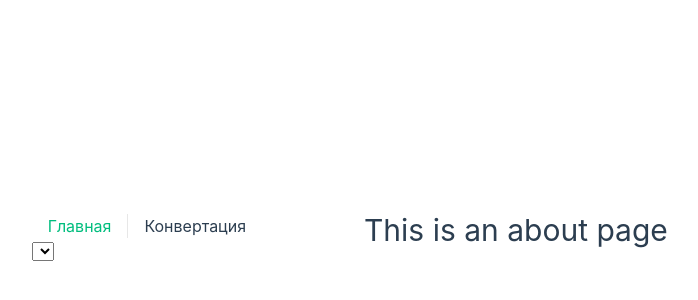
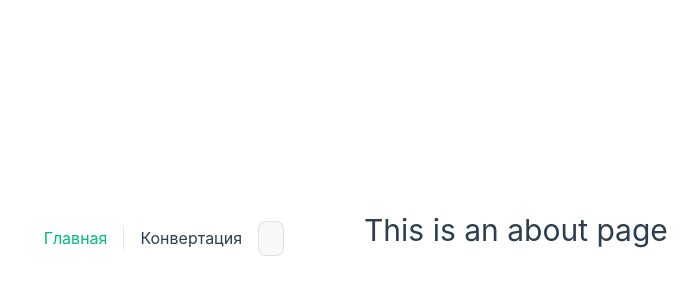
Before and after one commit to Panych-hub/adopt-me-test, a Vue app: page /convert in a window 1280 px wide. Shown: the part 170-470 px from the top of the page, without its empty margins (276-974 px from the left). Built offline with nearby package versions, Linux system fonts and the light colour scheme; the HTML template or start-up script is replaced by a standard one.

Commit message:
feat: add currency card

```diff
--- a/package.json
+++ b/package.json
@@ -36,7 +36,6 @@
     "prettier": "3.5.3",
     "typescript": "~5.8.0",
     "vite": "^6.2.4",
-    "vite-plugin-vue-devtools": "^7.7.2",
     "vue-tsc": "^2.2.8"
   }
 }
--- a/src/components/CurrencyCard.vue
+++ b/src/components/CurrencyCard.vue
@@ -1,11 +1,33 @@
 <script setup lang="ts">
-
+defineProps<{
+  canRemove?: boolean
+  currentCurrency: string
+  convertingCurrency: string
+  convertingValue: number
+}>()
 </script>
 
 <template>
-
+  <div class="currency-card__card">
+    1 {{currentCurrency}} = {{convertingValue}} {{convertingCurrency}}
+  </div>
 </template>
 
 <style scoped>
+.currency-card__card {
+  background-color: var(--color-background-soft);
+  border: 1px solid var(--color-border);
+  border-radius: 12px;
+  padding: 16px 20px;
+  color: var(--color-text);
+  font-size: 16px;
+  font-weight: 500;
+  box-shadow: 0 4px 8px rgba(0, 0, 0, 0.05);
+  transition: box-shadow 0.3s ease, transform 0.2s ease;
+}
 
+.currency-card__card:hover {
+  box-shadow: 0 6px 12px rgba(0, 0, 0, 0.08);
+  transform: translateY(-2px);
+}
 </style>
--- a/src/components/CurrencyOptions.vue
+++ b/src/components/CurrencyOptions.vue
@@ -12,9 +12,29 @@ const currencyStore = useCurrencyStore()
       {{ key }}
     </option>
   </select>
-  {{currencyStore.currentCurrency}}
 </template>
 
 <style scoped>
+select {
+  background-color: var(--color-background-soft);
+  color: var(--color-text);
+  border: 1px solid var(--color-border);
+  border-radius: 8px;
+  padding: 8px 12px;
+  font-size: 14px;
+  font-family: inherit;
+  cursor: pointer;
+  appearance: none;
+  transition: border-color 0.3s ease, background-color 0.3s ease;
+}
 
+select:hover {
+  border-color: var(--color-border-hover);
+}
+
+select:focus {
+  outline: none;
+  border-color: var(--vt-c-indigo);
+  box-shadow: 0 0 0 3px rgba(44, 62, 80, 0.1);
+}
 </style>
--- a/src/components/base/TheHeader.vue
+++ b/src/components/base/TheHeader.vue
@@ -56,7 +56,6 @@ nav :deep(a:first-of-type) {
 
   nav {
     text-align: left;
-    margin-left: -1rem;
     font-size: 1rem;
 
     padding: 1rem 0;
--- a/src/stores/currency.ts
+++ b/src/stores/currency.ts
@@ -26,6 +26,9 @@ export const useCurrencyStore = defineStore('currency', () => {
     parseCurrencies(currencyObject)
   }
 
+  function getConvertingValue(current: string, converting: string) {
+    return currenciesList.value[current][converting]
+  }
   function selectCurrency(currency: string) {
     currentCurrency.value = currency
   }
@@ -46,6 +49,7 @@ export const useCurrencyStore = defineStore('currency', () => {
     getCurrencies,
     addCurrency,
     removeCurrency,
-    selectCurrency
+    selectCurrency,
+    getConvertingValue
   }
 })
--- a/src/views/HomeView.vue
+++ b/src/views/HomeView.vue
@@ -1,6 +1,7 @@
 <script setup lang="ts">
 import { onMounted } from 'vue'
 import { useCurrencyStore } from '@/stores/currency.ts'
+import CurrencyCard from '@/components/CurrencyCard.vue'
 
 const currencyStore = useCurrencyStore()
 
@@ -10,7 +11,16 @@ onMounted(async () => {
 </script>
 
 <template>
-  <div>
-
+  <div v-if="currencyStore.currentCurrency">
+    <template v-for="currency of currencyStore.baseCurrencies" :key="currency">
+      <CurrencyCard
+        v-if="currency !== currencyStore.currentCurrency"
+        :current-currency="currencyStore.currentCurrency"
+        :converting-currency="currency"
+        :converting-value="
+          currencyStore.getConvertingValue(currencyStore.currentCurrency, currency)
+        "
+      />
+    </template>
   </div>
 </template>
```
Also changed, not shown: 1 other file (tests, documents, lock files or other folders).
